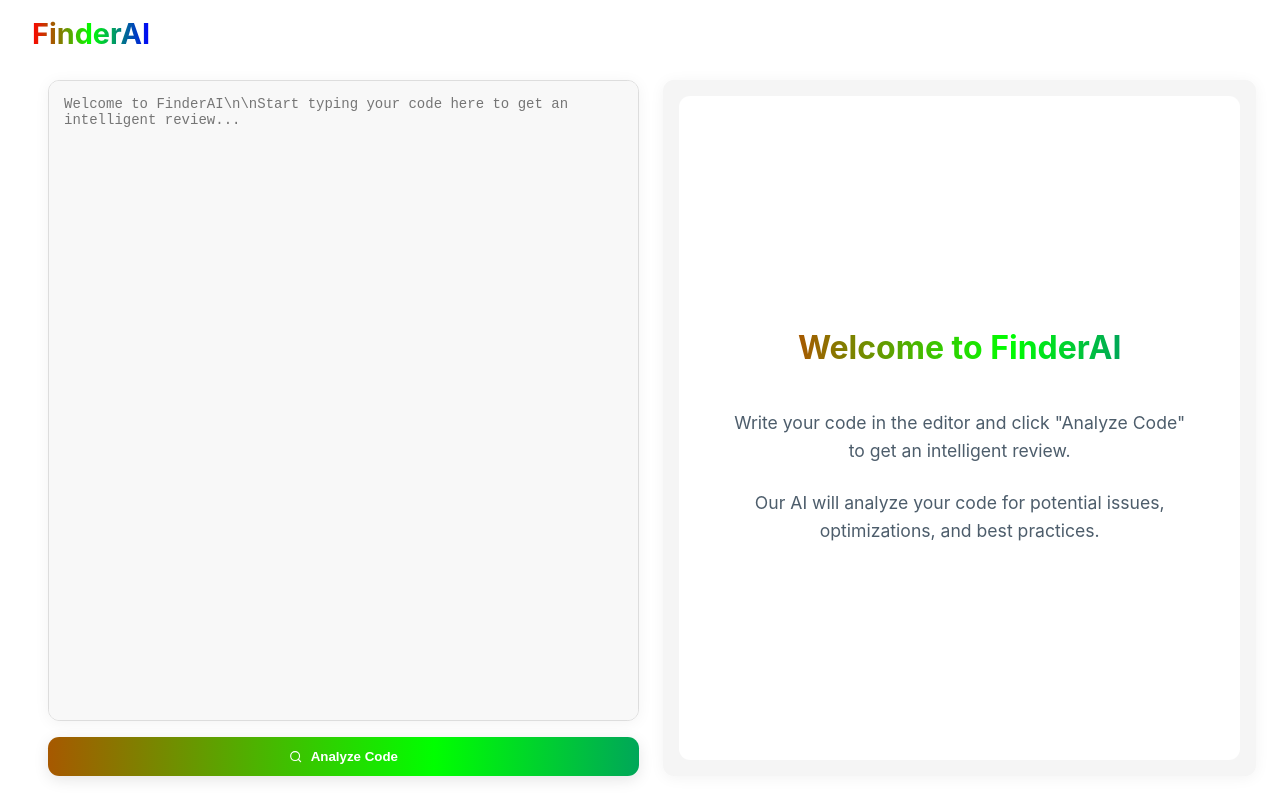
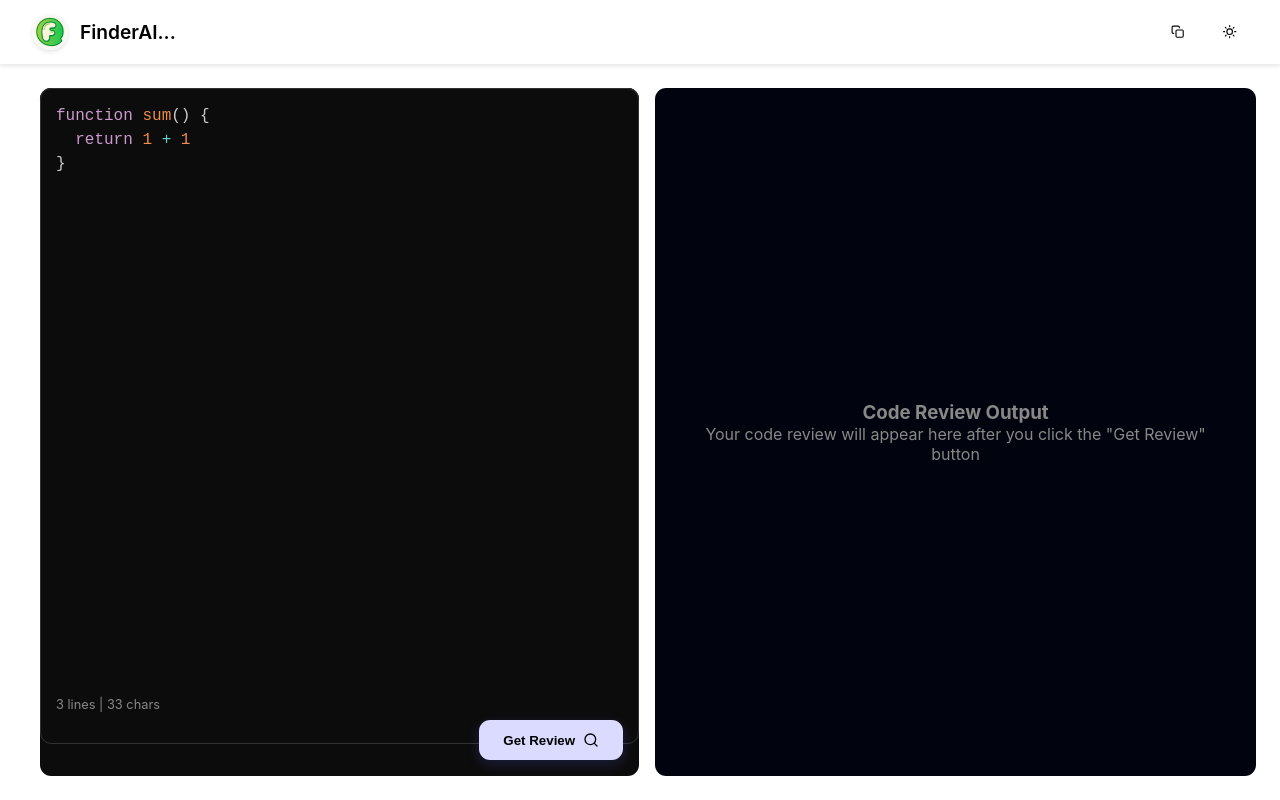
Before and after one commit to vishalsinha2004/FinderAI, a React (Vite) app in the folder Frontend/: page / in a window 1280 px wide. Built offline with nearby package versions, Linux system fonts and the light colour scheme.

Commit message:
Changing some UI

```diff
--- a/Frontend/src/App.css
+++ b/Frontend/src/App.css
@@ -1,28 +1,8 @@
-/* App.css */
-:root {
-  --primary-color: #646cff;
-  --primary-hover: #535bf2;
-  --positive-color: #4CAF50;
-  --negative-color: #F44336;
-  --bg-light: #ffffff;
-  --text-light: #213547;
-  --bg-dark: #242424;
-  --text-dark: rgba(255, 255, 255, 0.87);
-  --code-bg-light: #f8f8f8;
-  --code-bg-dark: #0c0c0c;
-  --sidebar-bg-light: #f5f5f5;
-  --sidebar-bg-dark: #01040e;
-  --navbar-bg-light: rgba(255, 255, 255, 0.9);
-  --navbar-bg-dark: rgba(36, 36, 36, 0.9);
-  --border-radius: 0.7rem;
-  --transition: all 0.3s ease;
-  --rgb-gradient: linear-gradient(90deg, #ff0000, #00ff00, #0000ff);
-}
-
 * {
   margin: 0;
   padding: 0;
   box-sizing: border-box;
+  transition: background-color 0.3s ease, color 0.3s ease;
 }
 
 html,
@@ -30,415 +10,324 @@ body,
 #root {
   height: 100%;
   width: 100%;
+}
+
+.dark {
+  --bg-color: #242424;
+  --text-color: rgba(255, 255, 255, 0.87);
+  --editor-bg: #0c0c0c;
+  --editor-text: #f8f8f2;
+  --editor-border: #333;
+  --right-bg: #01040e;
+  --button-bg: rgb(219, 219, 255);
+  --button-text: #000;
+  --button-hover: rgb(200, 200, 255);
+  --nav-bg: #1a1a1a;
+  --nav-text: #ffffff;
+  --logo-filter: none;
+  --button-shadow: 0 4px 14px rgba(100, 108, 255, 0.2);
+}
+
+.light {
+  --bg-color: #ffffff;
+  --text-color: #213547;
+  --editor-bg: #f8f8f8;
+  --editor-text: #333;
+  --editor-border: #ddd;
+  --right-bg: #f5f5f5;
+  --button-bg: #646cff;
+  --button-text: #fff;
+  --button-hover: #535bf2;
+  --nav-bg: #f9f9f9;
+  --nav-text: #213547;
+  --logo-filter: brightness(0) invert(0);
+  --button-shadow: 0 4px 14px rgba(0, 0, 0, 0.1);
+}
+
+body {
+  background-color: var(--bg-color);
+  color: var(--text-color);
   font-family: -apple-system, BlinkMacSystemFont, 'Segoe UI', Roboto, Oxygen, Ubuntu, Cantarell, 'Open Sans', 'Helvetica Neue', sans-serif;
 }
 
-.app-container {
-  height: 100%;
-  width: 100%;
-  display: flex;
-  flex-direction: column;
-  background-color: var(--bg-light);
-  color: var(--text-light);
-  transition: var(--transition);
-}
-
-.app-container.dark {
-  background-color: var(--bg-dark);
-  color: var(--text-dark);
-}
-
+/* Navbar Styles */
 .navbar {
-  position: fixed;
-  top: 0;
-  left: 0;
-  right: 0;
   display: flex;
   justify-content: space-between;
   align-items: center;
   padding: 1rem 2rem;
-  background-color: transparent;
-  color: var(--text-dark);
-  z-index: 100;
-  transition: var(--transition);
-  backdrop-filter: blur(5px);
-}
-
-.navbar.scrolled {
-  background-color: var(--navbar-bg-light);
-  box-shadow: 0 2px 10px rgba(0, 0, 0, 0.1);
-}
-
-.dark .navbar.scrolled {
-  background-color: var(--navbar-bg-dark);
-  box-shadow: 0 2px 10px rgba(0, 0, 0, 0.3);
+  background-color: var(--nav-bg);
+  color: var(--nav-text);
+  box-shadow: 0 2px 4px rgba(0, 0, 0, 0.1);
+  height: 64px;
 }
 
 .navbar-brand {
   display: flex;
   align-items: center;
+  gap: 0.75rem;
+  font-size: 1.2rem;
+  font-weight: 600;
+}
+
+.logo-img {
+  height: 36px;
+  width: 36px;
+  border-radius: 50%;
+  object-fit: cover;
+  filter: var(--logo-filter);
+  transition: all 0.3s ease;
+  border: 2px solid var(--button-bg);
+  box-shadow: 0 2px 4px rgba(0, 0, 0, 0.1);
+}
+
+.navbar-actions {
+  display: flex;
   gap: 1rem;
 }
 
-.navbar h1 {
-  font-size: 1.8rem;
-  margin: 0;
-  font-weight: 700;
-  background: var(--rgb-gradient);
-  -webkit-background-clip: text;
-  background-clip: text;
-  color: transparent;
-  background-size: 200% auto;
-  animation: gradient 3s linear infinite;
-}
-
-.theme-toggle {
-  background: transparent;
-  border: none;
-  color: inherit;
-  font-size: 1.2rem;
-  cursor: pointer;
-  padding: 0.5rem;
-  border-radius: 50%;
-  transition: var(--transition);
+/* Button Styles */
+.theme-toggle, .copy-button {
   display: flex;
   align-items: center;
   justify-content: center;
+  padding: 0.5rem;
+  background-color: var(--button-bg);
+  color: var(--button-text);
+  border: none;
+  border-radius: 50%;
+  cursor: pointer;
+  font-weight: 500;
+  transition: all 0.2s ease;
+  width: 36px;
+  height: 36px;
 }
 
-.theme-toggle:hover {
-  background: rgba(255, 255, 255, 0.2);
-  transform: scale(1.1);
+.theme-toggle:hover, .copy-button:hover {
+  background-color: var(--button-hover);
+  transform: translateY(-1px);
 }
 
+.theme-toggle:active, .copy-button:active {
+  transform: translateY(0);
+}
+
+/* Main Content Styles */
 main {
-  flex: 1;
-  height: 100%;
+  height: calc(100% - 64px);
   width: 100%;
   padding: 1.5rem;
-  padding-top: 5rem;
   display: flex;
-  gap: 1.5rem;
-  overflow: auto;
+  gap: 1rem;
+}
+
+main .left,
+main .right {
+  height: 100%;
+  flex-basis: 50%;
+  border-radius: 0.7rem;
+}
+
+main .left {
+  background-color: var(--editor-bg);
   position: relative;
 }
 
-.left, .right {
-  height: 100%;
-  flex-basis: 50%;
-  border-radius: var(--border-radius);
-  display: flex;
-  flex-direction: column;
+.left .code,
+.code pre,
+.code pre code {
+  height: calc(100% - 2rem);
+  width: 100%;
+  margin: 0;
+  border-radius: 0.7rem;
+  background-color: var(--editor-bg);
 }
 
-.left {
-  background-color: var(--bg-light);
-}
-
-.dark .left {
-  background-color: var(--bg-dark);
-}
-
-.code {
-  flex: 1;
-  position: relative;
-  border-radius: var(--border-radius);
-  overflow: hidden;
-  border: 1px solid #ddd;
-  transition: var(--transition);
-  box-shadow: 0 2px 15px rgba(0, 0, 0, 0.05);
-}
-
-.dark .code {
-  border-color: #444;
-  box-shadow: 0 2px 15px rgba(0, 0, 0, 0.2);
+.code-info {
+  position: absolute;
+  bottom: 4rem;
+  left: 1rem;
+  font-size: 0.8rem;
+  color: #888;
 }
 
 .review-button {
-  margin-top: 1rem;
+  position: absolute;
+  bottom: 1rem;
+  right: 1rem;
+  background-color: var(--button-bg);
+  color: var(--button-text);
   padding: 0.75rem 1.5rem;
-  color: white;
+  font-weight: 500;
+  cursor: pointer;
+  user-select: none;
+  border-radius: 0.7rem;
   border: none;
-  border-radius: var(--border-radius);
-  font-weight: 600;
-  cursor: pointer;
   display: flex;
   align-items: center;
   justify-content: center;
+  min-width: 140px;
+  transition: all 0.2s ease;
+  box-shadow: var(--button-shadow);
   gap: 0.5rem;
-  transition: var(--transition);
-  background: var(--rgb-gradient);
-  background-size: 200% auto;
-  animation: gradient 3s linear infinite;
-  box-shadow: 0 4px 15px rgba(0, 0, 0, 0.1);
 }
 
 .review-button:hover {
+  background-color: var(--button-hover);
   transform: translateY(-2px);
-  opacity: 0.9;
-  box-shadow: 0 6px 20px rgba(0, 0, 0, 0.15);
+  box-shadow: 0 6px 16px rgba(0, 0, 0, 0.15);
+}
+
+.review-button:active {
+  transform: translateY(0);
+  box-shadow: 0 2px 8px rgba(0, 0, 0, 0.1);
 }
 
 .review-button:disabled {
   opacity: 0.7;
   cursor: not-allowed;
-  transform: none;
-  animation: none;
-  background: var(--primary-color);
-  box-shadow: none;
 }
 
-.loading-spinner {
-  width: 1.2rem;
-  height: 1.2rem;
-  border: 2px solid rgba(255, 255, 255, 0.3);
-  border-radius: 50%;
-  border-top-color: white;
-  animation: spin 1s ease-in-out infinite;
+.review-button.loading {
+  background-color: var(--button-bg);
 }
 
-.right {
-  background-color: var(--sidebar-bg-light);
-  padding: 1rem;
-  overflow: auto;
-  border-radius: var(--border-radius);
-  box-shadow: 0 2px 15px rgba(0, 0, 0, 0.05);
+.button-text {
+  font-weight: 600;
 }
 
-.dark .right {
-  background-color: var(--sidebar-bg-dark);
-  box-shadow: 0 2px 15px rgba(0, 0, 0, 0.2);
+.button-icon {
+  font-size: 1rem;
+  display: flex;
+  align-items: center;
 }
 
-.markdown-output {
-  flex: 1;
-  padding: 1rem;
-  border-radius: var(--border-radius);
-  background-color: var(--bg-light);
-  overflow: auto;
-  line-height: 1.6;
+/* Loading Animation */
+.loading-dots {
+  display: inline-flex;
+  align-items: center;
+  gap: 0.25rem;
 }
 
-.dark .markdown-output {
-  background-color: var(--bg-dark);
+.loading-dots span {
+  display: inline-block;
+  width: 8px;
+  height: 8px;
+  border-radius: 50%;
+  background-color: currentColor;
+  animation: bounce 1.4s infinite ease-in-out both;
 }
 
-.markdown-output h1,
-.markdown-output h2,
-.markdown-output h3 {
-  margin: 1rem 0;
-  line-height: 1.3;
+.loading-dots span:nth-child(1) {
+  animation-delay: -0.32s;
 }
 
-.markdown-output pre {
-  background-color: var(--code-bg-dark);
-  padding: 1rem;
-  border-radius: var(--border-radius);
-  overflow: auto;
-  margin: 1rem 0;
+.loading-dots span:nth-child(2) {
+  animation-delay: -0.16s;
 }
 
-.markdown-output code {
-  font-family: 'Fira Code', monospace;
-  font-size: 0.9rem;
+@keyframes bounce {
+  0%, 80%, 100% {
+    transform: scale(0);
+  } 40% {
+    transform: scale(1);
+  }
+}
+
+/* Right Panel Styles */
+main .right {
+  background-color: var(--right-bg);
+  padding: 1rem 2rem;
+  font-size: 1rem;
+  overflow: auto;
+  color: var(--text-color);
 }
 
 .placeholder {
-  height: 100%;
   display: flex;
   flex-direction: column;
   justify-content: center;
   align-items: center;
+  height: 100%;
   text-align: center;
-  gap: 1.5rem;
-  padding: 2rem;
+  color: #888;
 }
 
-.placeholder h2 {
-  font-size: 2rem;
-  margin-bottom: 1rem;
-  background: var(--rgb-gradient);
-  -webkit-background-clip: text;
-  background-clip: text;
-  color: transparent;
-  background-size: 200% auto;
-  animation: gradient 3s linear infinite;
+.right pre {
+  background-color: rgba(0, 0, 0, 0.1) !important;
+  padding: 1rem;
+  border-radius: 0.5rem;
+  overflow-x: auto;
 }
 
-.placeholder p {
-  font-size: 1.1rem;
-  opacity: 0.8;
-  max-width: 500px;
-  line-height: 1.6;
+.right::-webkit-scrollbar {
+  width: 8px;
 }
 
-.feedback-buttons {
-  margin-top: 2rem;
-  padding-top: 1rem;
-  border-top: 1px solid #ddd;
-  display: flex;
-  flex-direction: column;
-  gap: 0.5rem;
+.right::-webkit-scrollbar-track {
+  background: transparent;
 }
 
-.dark .feedback-buttons {
-  border-top-color: #444;
+.right::-webkit-scrollbar-thumb {
+  background-color: rgba(155, 155, 155, 0.5);
+  border-radius: 4px;
 }
 
-.feedback-buttons p {
-  margin-bottom: 0.5rem;
-  font-weight: 500;
-}
-
-.feedback-buttons div {
-  display: flex;
-  gap: 1rem;
-}
-
-.feedback-button {
-  padding: 0.5rem 1rem;
-  border-radius: var(--border-radius);
-  border: none;
-  cursor: pointer;
-  display: flex;
-  align-items: center;
-  gap: 0.5rem;
-  transition: var(--transition);
-  font-weight: 500;
-}
-
-.feedback-button.positive {
-  background-color: var(--positive-color);
-  color: white;
-}
-
-.feedback-button.negative {
-  background-color: var(--negative-color);
-  color: white;
-}
-
-.feedback-button:hover {
-  opacity: 0.9;
-  transform: translateY(-2px);
-}
-
-.scroll-to-top {
-  position: fixed;
-  bottom: 2rem;
-  right: 2rem;
-  width: 3rem;
-  height: 3rem;
-  border-radius: 50%;
-  background: var(--rgb-gradient);
-  color: white;
-  border: none;
-  display: flex;
-  align-items: center;
-  justify-content: center;
-  cursor: pointer;
-  box-shadow: 0 2px 10px rgba(0, 0, 0, 0.2);
-  transition: var(--transition);
-  z-index: 10;
-  opacity: 0;
-  transform: translateY(20px);
-  animation: gradient 3s linear infinite;
-  background-size: 200% auto;
-}
-
-.scroll-to-top.visible {
-  opacity: 1;
-  transform: translateY(0);
-}
-
-.scroll-to-top:hover {
-  transform: translateY(-3px) scale(1.05);
-}
-
-/* Animations */
-@keyframes gradient {
-  0% {
-    background-position: 0% 50%;
-  }
-  50% {
-    background-position: 100% 50%;
-  }
-  100% {
-    background-position: 0% 50%;
-  }
-}
-
-@keyframes spin {
-  to { transform: rotate(360deg); }
-}
-
-@keyframes fadeIn {
-  from { opacity: 0; }
-  to { opacity: 1; }
-}
-
-.fade-in {
-  animation: fadeIn 0.5s ease-in-out;
-}
-
-@keyframes pulse {
-  0% { transform: scale(1); }
-  50% { transform: scale(1.05); }
-  100% { transform: scale(1); }
-}
-
-.pulse {
-  animation: pulse 2s infinite;
-}
-
-/* Responsive Design */
+/* Responsive Styles */
 @media (max-width: 768px) {
   main {
     flex-direction: column;
     padding: 1rem;
-    padding-top: 5rem;
   }
 
-  .left, .right {
+  main .left,
+  main .right {
     flex-basis: 100%;
     height: 50%;
+  }
+
+  .code-info {
+    bottom: 3.5rem;
+    font-size: 0.7rem;
+  }
+
+  .review-button {
+    padding: 0.6rem 1rem;
+    min-width: 120px;
+    font-size: 0.9rem;
   }
 
   .navbar {
     padding: 1rem;
   }
 
-  .navbar h1 {
-    font-size: 1.5rem;
-  }
-
-  .scroll-to-top {
-    bottom: 1rem;
-    right: 1rem;
-    width: 2.5rem;
-    height: 2.5rem;
-  }
-
-  .placeholder h2 {
-    font-size: 1.5rem;
-  }
-
-  .placeholder p {
-    font-size: 1rem;
+  .theme-toggle, .copy-button {
+    padding: 0.5rem;
   }
 }
 
 @media (max-width: 480px) {
-  .navbar h1 {
-    font-size: 1.3rem;
+  main {
+    padding: 0.5rem;
+    gap: 0.5rem;
+  }
+
+  main .right {
+    padding: 0.75rem;
+    font-size: 0.9rem;
+  }
+
+  .navbar-brand span {
+    font-size: 1rem;
+  }
+
+  .logo-img {
+    height: 30px;
+    width: 30px;
   }
 
   .review-button {
-    padding: 0.6rem 1rem;
-    font-size: 0.9rem;
-  }
-
-  .feedback-buttons div {
-    flex-direction: column;
-    gap: 0.5rem;
+    min-width: 100px;
+    padding: 0.5rem 0.8rem;
   }
 }
--- a/Frontend/src/App.jsx
+++ b/Frontend/src/App.jsx
@@ -1,5 +1,4 @@
-// App.jsx
-import { useState, useEffect, useRef } from 'react';
+import { useState, useEffect } from 'react';
 import "prismjs/themes/prism-tomorrow.css";
 import Editor from "react-simple-code-editor";
 import prism from "prismjs";
@@ -9,220 +8,127 @@ import "highlight.js/styles/github-dark.css";
 import axios from 'axios';
 import './App.css';
 import { ToastContainer, toast } from 'react-toastify';
-import { FiSun, FiMoon, FiSearch, FiChevronUp, FiCopy } from 'react-icons/fi';
-import { FaRegThumbsUp, FaRegThumbsDown } from 'react-icons/fa';
+import 'react-toastify/dist/ReactToastify.css';
+import { FiSun, FiMoon, FiCopy, FiSearch } from 'react-icons/fi';
+import logo from './assets/fm.png';
 
 function App() {
   const [darkMode, setDarkMode] = useState(true);
-  const [code, setCode] = useState('');
+  const [code, setCode] = useState(`function sum() {
+  return 1 + 1
+}`);
   const [loading, setLoading] = useState(false);
   const [review, setReview] = useState('');
-  const [scrolled, setScrolled] = useState(false);
-  const [feedbackGiven, setFeedbackGiven] = useState(false);
-  const [typingEffect, setTypingEffect] = useState('');
-  const [typingComplete, setTypingComplete] = useState(false);
-  const mainRef = useRef(null);
-  const reviewRef = useRef(null);
 
   useEffect(() => {
     prism.highlightAll();
-    if (window.matchMedia && window.matchMedia('(prefers-color-scheme: light)').matches) {
-      setDarkMode(false);
-    }
-
-    const handleScroll = () => {
-      if (mainRef.current) {
-        setScrolled(mainRef.current.scrollTop > 10);
-      }
-    };
-
-    if (mainRef.current) {
-      mainRef.current.addEventListener('scroll', handleScroll);
-    }
-
-    return () => {
-      if (mainRef.current) {
-        mainRef.current.removeEventListener('scroll', handleScroll);
-      }
-    };
-  }, []);
-
-  useEffect(() => {
-    document.documentElement.classList.toggle('dark', darkMode);
+    document.body.className = darkMode ? 'dark-mode' : 'light-mode';
   }, [darkMode]);
-
-  useEffect(() => {
-    if (review && !typingComplete) {
-      let i = 0;
-      const typingInterval = setInterval(() => {
-        if (i < review.length) {
-          setTypingEffect(review.substring(0, i));
-          i++;
-        } else {
-          clearInterval(typingInterval);
-          setTypingComplete(true);
-        }
-      }, 10);
-
-      return () => clearInterval(typingInterval);
-    }
-  }, [review, typingComplete]);
 
   async function reviewCode() {
     if (!code.trim()) {
-      toast.warning("Please write some code first!");
+      toast.warning("Please write some code first");
       return;
     }
 
     try {
       setLoading(true);
-      setTypingComplete(false);
-      setFeedbackGiven(false);
       const response = await axios.post('https://solvinger-v1.onrender.com/ai/get-review', { code });
-
-      if (response.data) {
-        setReview(response.data.message || response.data);
-      } else {
-        setReview("No review available.");
-      }
+      setReview(response.data.message || response.data || "No review available.");
     } catch (error) {
       console.error("Error fetching review:", error);
       toast.error("An error occurred while fetching the review.");
-      setReview("Failed to get review. Please try again.");
     } finally {
       setLoading(false);
     }
   }
 
-  const scrollToTop = () => {
-    if (mainRef.current) {
-      mainRef.current.scrollTo({
-        top: 0,
-        behavior: 'smooth'
-      });
-    }
-  };
-
-  const copyCode = () => {
-    navigator.clipboard.writeText(code);
-    toast.success("Code copied to clipboard!");
-  };
-
-  const giveFeedback = (positive) => {
-    setFeedbackGiven(true);
-    toast.success(`Thank you for your ${positive ? 'positive' : 'negative'} feedback!`);
+  const copyToClipboard = () => {
+    navigator.clipboard.writeText(code)
+      .then(() => toast.success("Code copied to clipboard!"))
+      .catch(() => toast.error("Failed to copy code"));
   };
 
   return (
-    <div className={`app-container ${darkMode ? 'dark' : 'light'}`}>
-      <nav className={`navbar ${scrolled ? 'scrolled' : ''}`}>
+    <>
+      <nav className="navbar">
         <div className="navbar-brand">
-          <h1 style={{
-            background: 'linear-gradient(90deg, #ff0000, #00ff00, #0000ff)',
-            WebkitBackgroundClip: 'text',
-            backgroundClip: 'text',
-            color: 'transparent',
-            fontWeight: 'bold'
-          }}>
-            FinderAI
-          </h1>
+          <img src={logo} alt="Finder Logo" className="logo-img" />
+          <span>FinderAI...</span>
         </div>
         <div className="navbar-actions">
-          <button
-            className="theme-toggle"
-            onClick={() => setDarkMode(!darkMode)}
-            aria-label={darkMode ? 'Switch to light mode' : 'Switch to dark mode'}
-          >
+          <button className="copy-button" onClick={copyToClipboard}>
+            <FiCopy />
+          </button>
+          <button onClick={() => setDarkMode(!darkMode)} className="theme-toggle">
             {darkMode ? <FiSun /> : <FiMoon />}
           </button>
         </div>
       </nav>
 
-      <main ref={mainRef}>
+      <main className={darkMode ? 'dark' : 'light'}>
         <ToastContainer position="top-right" autoClose={3000} />
+
         <div className="left">
           <div className="code">
             <Editor
               value={code}
-              onValueChange={code => setCode(code)}
+              onValueChange={setCode}
               highlight={code => prism.highlight(code, prism.languages.javascript, "javascript")}
               padding={15}
-              placeholder="Welcome to FinderAI\n\nStart typing your code here to get an intelligent review..."
               style={{
                 fontFamily: '"Fira code", "Fira Mono", monospace',
-                fontSize: 14,
-                borderRadius: "8px",
+                fontSize: 16,
+                backgroundColor: darkMode ? '#0c0c0c' : '#f8f8f8',
+                color: darkMode ? '#f8f8f2' : '#333',
+                border: darkMode ? "1px solid #333" : "1px solid #ddd",
+                borderRadius: "0.7rem",
                 height: "100%",
                 width: "100%",
                 overflow: "auto",
-                backgroundColor: darkMode ? '#0c0c0c' : '#f8f8f8',
-                color: darkMode ? '#f8f8f8' : '#333'
+                lineHeight: '1.5',
               }}
             />
           </div>
+          <div className="code-info">
+            {code.split('\n').length} lines | {code.length} chars
+          </div>
           <button
             onClick={reviewCode}
+            className={`review-button ${loading ? 'loading' : ''}`}
             disabled={loading}
-            className={`review-button ${loading ? 'loading' : ''}`}
-            style={{
-              background: 'linear-gradient(90deg, #ff0000, #00ff00, #0000ff)',
-              backgroundSize: '200% auto',
-              animation: 'gradient 3s linear infinite'
-            }}
           >
             {loading ? (
-              <span className="loading-spinner"></span>
+              <span className="loading-dots">
+                <span></span>
+                <span></span>
+                <span></span>
+              </span>
             ) : (
+              code.trim() === '' ? "Write Something" : (
                 <>
-                <FiSearch className="icon" />
-                Analyze Code
+                  <span className="button-text">Get Review</span>
+                  <FiSearch className="button-icon" />
                 </>
+              )
             )}
           </button>
         </div>
+
         <div className="right">
-          <div className="markdown-output" ref={reviewRef}>
           {review ? (
-              <>
             <Markdown rehypePlugins={[rehypeHighlight]}>
-                  {typingComplete ? review : typingEffect}
+              {review}
             </Markdown>
-                {typingComplete && !feedbackGiven && (
-                  <div className="feedback-buttons">
-                    <p>Was this review helpful?</p>
-                    <div>
-                      <button
-                        className="feedback-button positive"
-                        onClick={() => giveFeedback(true)}
-                      >
-                        <FaRegThumbsUp /> Yes
-                      </button>
-                      <button
-                        className="feedback-button negative"
-                        onClick={() => giveFeedback(false)}
-                      >
-                        <FaRegThumbsDown /> No
-                      </button>
-                    </div>
-                  </div>
-                )}
-              </>
           ) : (
             <div className="placeholder">
-                <h2>Welcome to FinderAI</h2>
-                <p>Write your code in the editor and click "Analyze Code" to get an intelligent review.</p>
-                <p>Our AI will analyze your code for potential issues, optimizations, and best practices.</p>
+              <h3>Code Review Output</h3>
+              <p>Your code review will appear here after you click the "Get Review" button</p>
             </div>
           )}
         </div>
-        </div>
-        {scrolled && (
-          <button className="scroll-to-top" onClick={scrollToTop}>
-            <FiChevronUp />
-          </button>
-        )}
       </main>
-    </div>
+    </>
   );
 }
 
```
Lines whose indentation alone changed are shown as unchanged.
